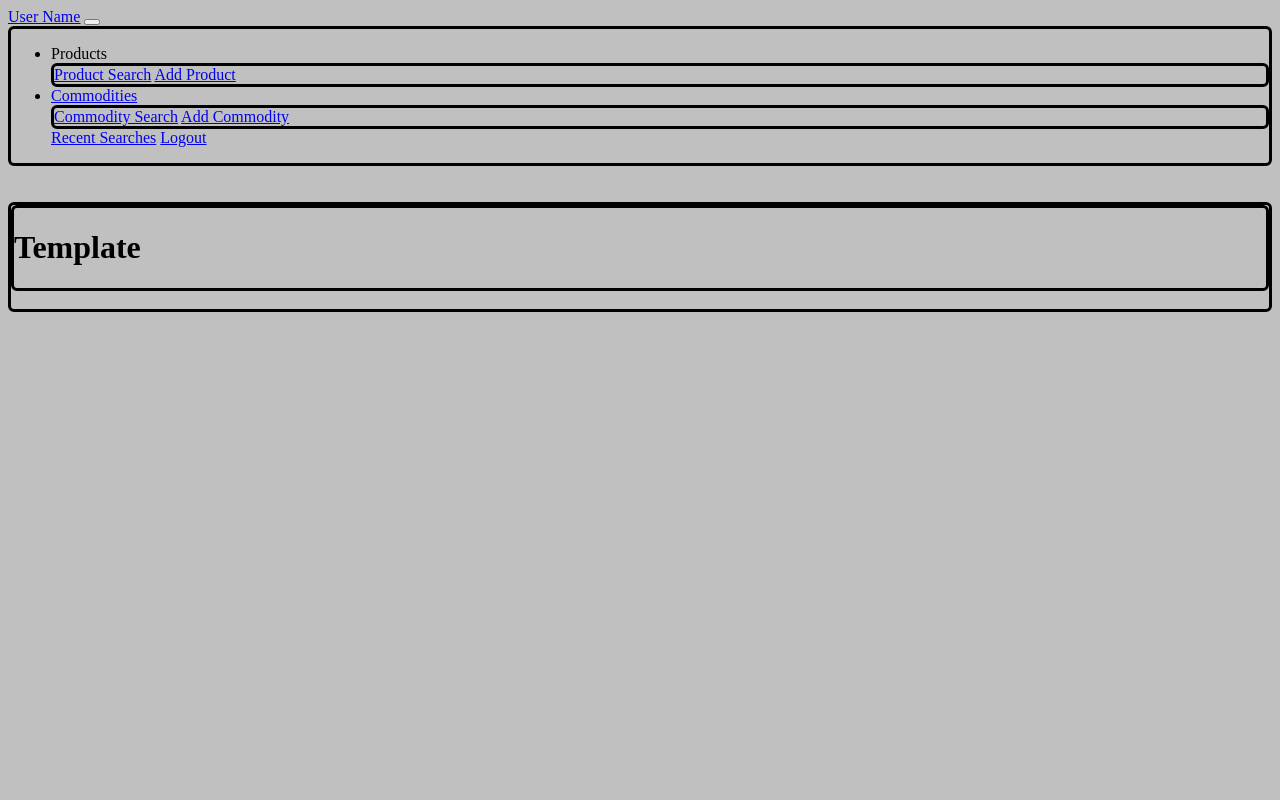
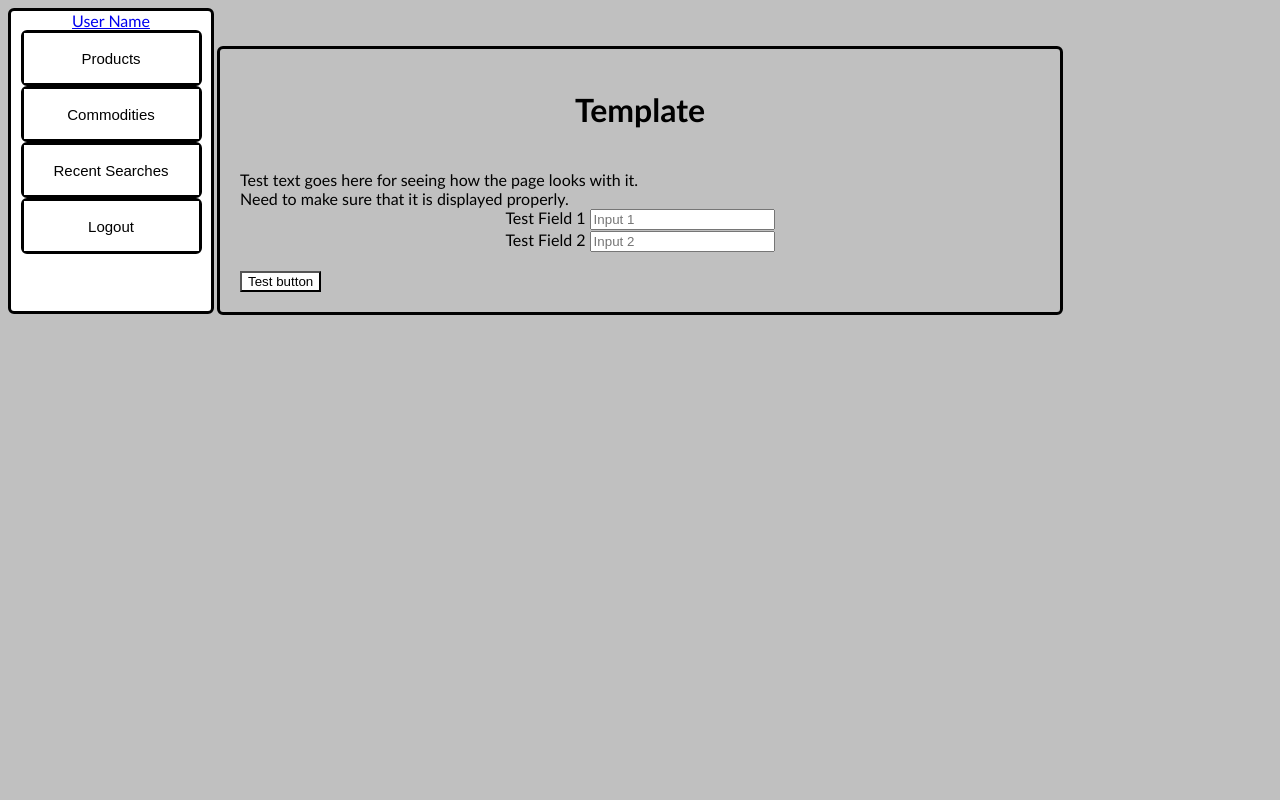
Before and after one commit to acabiera/teambytesize, a PHP site: page /frontend/template.php in a window 1280 px wide. Run offline with PHP 8.4, Linux system fonts and the light colour scheme.

Commit message:
Web update and CSS template update

```diff
--- a/frontend/scstyle_01.css
+++ b/frontend/scstyle_01.css
@@ -1,9 +1,78 @@
 body {
     background-color: #c0c0c0;
+    font-family: "Gill Sans", sans-serif;
 }
 
+h1 {
+   text-align:center;
+}
 div {
     border-style: solid;
     border-color: black;
     border-radius: 6px;
+    max-width: 700px;
 }
+
+div.sidebar {
+    float:left;
+    min-height:300px;
+    background-color: #ffffff;
+    max-width: 200px;
+    text-align:center;
+}
+
+button.dropbutton {
+    background-color: #ffffff;
+    color: #000000;
+    width: 175px;
+    height: 50px;
+    padding: 16px;
+    font-size: 15px;
+    border: 2px;
+}
+
+.dropdown {
+    position: relative;
+    display: inline-block;
+}
+
+.dropcontent {
+    display:none;
+    position: absolute;
+    top: -30px;
+    left: 160px;
+    min-width: 200px;
+    box-shadow: 0px 8px 16px 0px rgba(0,0,0,0.2);
+    z-index: 1;
+}
+
+.dropcontent a {
+    background-color: #ffffff;
+    color: black;
+    padding: 12px 16px;
+    text-decoration: none;
+    display: block;
+}
+
+.dropcontent a:hover {background-color: #ddd;}
+.dropdown:hover .dropcontent {display: block;}
+.dropdown:hover .dropbutton {background-color: #db7093;}
+
+
+
+div.main{
+    min-width:500px;
+    max-width:800px;
+    padding: 20px;
+    margin:auto;
+}
+
+.main form{
+text-align:center;
+margin: 0 auto;
+}
+
+.main button {
+margin: 0 auto;
+background-color: #fefefe;
+}
--- a/frontend/template.php
+++ b/frontend/template.php
@@ -18,54 +18,61 @@ session_start();
         <title>Capstone Template (Should-Cost)</title>
     </head>
     <body>
+        <div class="sidebar">
+            <a href="#">User Name</a>
 
-<nav>
-  <a href="#">User Name</a>
-  <button>
-    <span></span>
-  </button>
-  <div>
-    <ul>
+            <br>
+<!-- Dropdown Products -->
+<!-- Do I need the list? Let's try w/o it -->
 
-<!-- Dropdown Products -->
-      <li>
-        <a>Products</a>
-        <div>
+            <div class="dropdown">
+                <button class="dropbutton">Products</button>
+                <div class="dropcontent">
                     <a href="searchproduct.php">Product Search</a>
                     <a href="addproduct.php">Add Product</a>
                 </div>
-      </li>
+            </div>
+
 
 <!-- Dropdown Commodities -->
-      <li>
-        <a href="#">
-          Commodities
-        </a>
-        <div>
+            <div class="dropdown">
+               <button class="dropbutton">Commodities</button>
+               <div class="dropcontent">
                    <a href="searchcommodity.php">Commodity Search</a>
                    <a href="addcommodity.php">Add Commodity</a>
                </div>
-      </li>
+           </div>
+
 
 <!-- Hyperlinks -->
-      <a href="recentsearches.php">Recent Searches</a>
-     <a href="logout.php">Logout</a>
-    </ul>
+          <div class="dropdown">
+              <a href="recentsearches.php"><button class="dropbutton">Recent Searches</button></a>
+          </div>
+          <div class="dropdown">
+              <a href="logout.php"><button class="dropbutton">Logout</button></a>
+          </div>
 
       </div>
-</nav>
+
 
       <br></br>
 
-<div>
-<div><h1>Template</h1></div>
+      <div class="main">
+            <h1>Template</h1>
 
-<br> <?php
-
+            <br>Test text goes here for seeing how the page looks with it.
+            <br>Need to make sure that it is displayed properly.
+            <form>
+                <label for="test1">Test Field 1</label>
+                <input type="text" placeholder="Input 1">
+                <br>
+                <label for "test2">Test Field 2</label>
+                <input type="text" placeholder="Input 2">
+            </form>
+            <br><button>Test button</button>
+ <?php
+//Code
 ?>
-
-
-
 
         </div>
 
```
Also changed, not shown: docs/update_100518.html (added, +22 -0 lines), 4 other files. Lines whose indentation alone changed are shown as unchanged.
